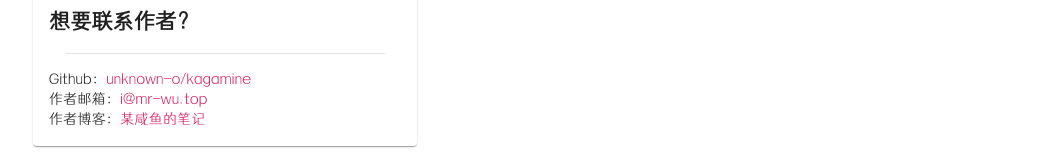
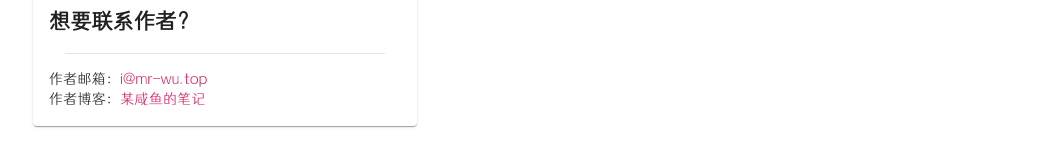
Before and after one commit to unknown-o/kagamine, a Nuxt app: page / in a window 1280 px wide. Shown: the part 743-903 px from the top of the page, without its empty margins (121-1158 px from the left). Built offline with nearby package versions, Linux system fonts and the light colour scheme.

Commit message:
mod: 删除Github链接

```diff
--- a/pages/index.vue
+++ b/pages/index.vue
@@ -46,14 +46,6 @@
               <br /><br />
               <h2>想要联系作者？</h2>
               <v-divider class="mb-4 ma-4 justify"></v-divider>
-              <p>
-                Github：<a
-                  class="text-accent"
-                  target="_blank"
-                  href="https://github.com/unknown-o/kagamine"
-                  >unknown-o/kagamine</a
-                >
-              </p>
               <p>
                 作者邮箱：<a class="text-accent" target="_blank" href="mailto:i@mr-wu.top"
                   >i@mr-wu.top</a
```
